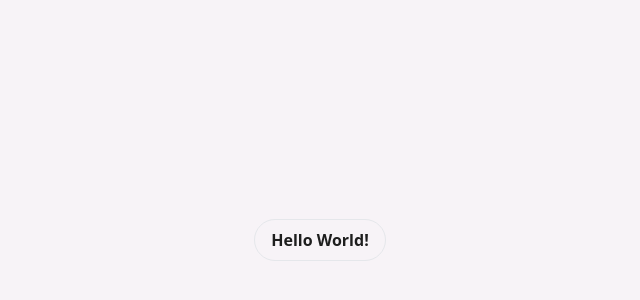
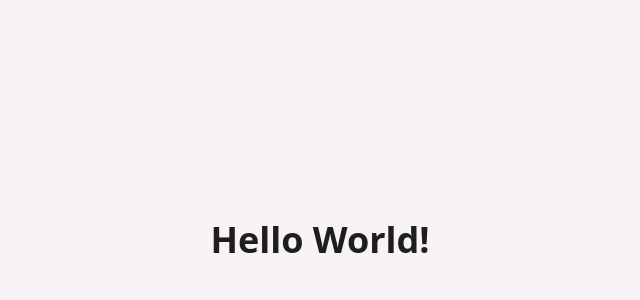
Before and after one commit to matimortari/boilerplate-vite, a React (Vite) app: page / in a window 1280 px wide. Shown: the part 160-460 px from the top of the page, without its empty margins (320-960 px from the left). Built offline with nearby package versions, Linux system fonts and the light colour scheme.

Commit message:
style: Update Home page

```diff
--- a/src/App.tsx
+++ b/src/App.tsx
@@ -1,27 +1,7 @@
-import { useState } from "react"
-
 export default function Home() {
-	const [isDarkMode, setIsDarkMode] = useState(false)
-	const toggleTheme = () => setIsDarkMode(!isDarkMode)
-
 	return (
-		<main
-			className={`flex h-screen items-center justify-center ${isDarkMode ? "dark" : ""}`}
-			style={{
-				backgroundColor: isDarkMode ? "var(--background)" : "var(--background)",
-				color: isDarkMode ? "var(--foreground)" : "var(--foreground)",
-			}}
-		>
-			<button
-				className={`rounded-full border px-4 py-2 font-semibold ${isDarkMode ? "dark" : ""}`}
-				style={{
-					backgroundColor: isDarkMode ? "var(--card)" : "var(--card)",
-					color: isDarkMode ? "var(--foreground)" : "var(--foreground)",
-				}}
-				onClick={toggleTheme}
-			>
-				Hello World!
-			</button>
+		<main className="flex h-screen items-center justify-center">
+			<strong className="text-4xl">Hello World!</strong>
 		</main>
 	)
 }
--- /dev/null
+++ b/vite.config.js
@@ -0,0 +1,7 @@
+import react from "@vitejs/plugin-react-swc"
+import { defineConfig } from "vite"
+
+// https://vitejs.dev/config/
+export default defineConfig({
+	plugins: [react()],
+})
```
